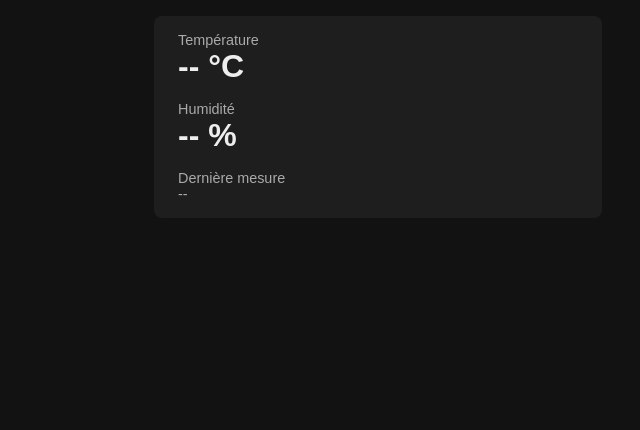
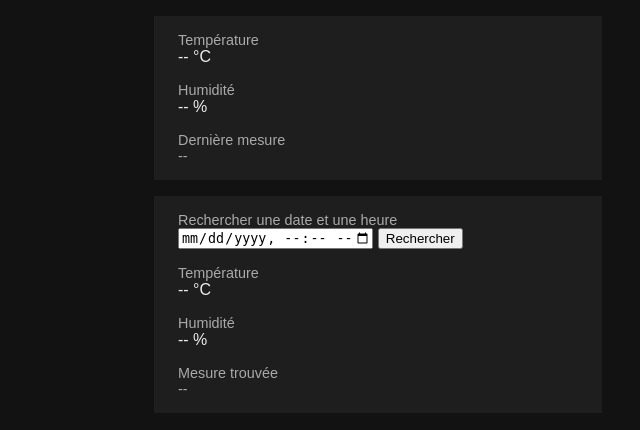
Before and after one commit to Mattoss2/ISS-WEATHER-REPORT, a PHP site: page / in a window 1280 px wide. Shown: the top 430 px of the page, without its empty margins (262-902 px from the left). Run offline with PHP 8.4, Linux system fonts and the light colour scheme; data that the repository does not hold is empty.

Commit message:
Modification du html pour afficher un calendrier

```diff
--- a/index.php
+++ b/index.php
@@ -1,4 +1,3 @@
-<!-- index.php (exemple minimal) -->
 <!DOCTYPE html>
 <html lang="fr">
 <head>
@@ -6,7 +5,7 @@
     <title>Station météo</title>
     <style>
         body { font-family: sans-serif; background: #121212; color: #eee; }
-        .card { padding: 1rem 1.5rem; margin: 1rem auto; max-width: 400px; background: #1e1e1e; border-radius: 8px; }
+        .card { padding: 1rem 1.5rem; margin: 1rem auto; max-width: 400px; background: #1e1e1e; borde>
         .value { font-size: 2rem; font-weight: bold; }
         .label { font-size: 0.9rem; color: #aaa; }
     </style>
@@ -22,6 +21,21 @@
 
     <div class="label" style="margin-top:1rem;">Dernière mesure</div>
     <div id="timestamp" class="label">--</div>
+</div>
+
+<div class="card">
+    <div class="label">Rechercher une date et une heure</div>
+    <input type="datetime-local" id="search-datetime">
+    <button id="search-btn">Rechercher</button>
+
+    <div class="label" style="margin-top:1rem;">Température</div>
+    <div id="search-temp" class="value">-- °C</div>
+
+    <div class="label" style="margin-top:1rem;">Humidité</div>
+    <div id="search-hum" class="value">-- %</div>
+
+    <div class="label" style="margin-top:1rem;">Mesure trouvée</div>
+    <div id="search-time" class="label">--</div>
 </div>
 
 <script>
@@ -52,5 +66,60 @@ fetchLatest();
 setInterval(fetchLatest, 5000);
 </script>
 
+<script>
+const datetimeInput = document.getElementById('search-datetime');
+
+function getCurrentLocalDateTime() {
+    const now = new Date();
+    const year = now.getFullYear();
+    const month = String(now.getMonth() + 1).padStart(2, '0');
+    const day = String(now.getDate()).padStart(2, '0');
+    const hours = String(now.getHours()).padStart(2, '0');
+    const minutes = String(now.getMinutes()).padStart(2, '0');
+
+    return `${year}-${month}-${day}T${hours}:${minutes}`;
+}
+
+datetimeInput.max = getCurrentLocalDateTime();
+</script>
+
+<script>
+const searchBtn = document.getElementById('search-btn');
+const searchTemp = document.getElementById('search-temp');
+const searchHum = document.getElementById('search-hum');
+const searchTime = document.getElementById('search-time');
+
+searchBtn.addEventListener('click', async () => {
+    const selectedDateTime = datetimeInput.value;
+
+    if (!selectedDateTime) {
+        alert("Choisis une date et une heure");
+        return;
+    }
+
+    try {
+        const response = await fetch(
+            'search_by_datetime.php?datetime=' + encodeURIComponent(selectedDateTime),
+            { cache: 'no-store' }
+        );
+
+        const data = await response.json();
+
+        if (data.success) {
+            searchTemp.textContent = Number(data.temperature).toFixed(1) + ' °C';
+            searchHum.textContent = Number(data.humidite).toFixed(1) + ' %';
+            searchTime.textContent = `Mesure trouvée : ${data.date_mesure}`;
+        } else {
+            searchTemp.textContent = '-- °C';
+            searchHum.textContent = '-- %';
+            searchTime.textContent = data.message || 'Aucune donnée';
+        }
+    } catch (err) {
+        console.error(err);
+        searchTime.textContent = 'Erreur lors de la recherche';
+    }
+});
+</script>
+
 </body>
 </html>
```
